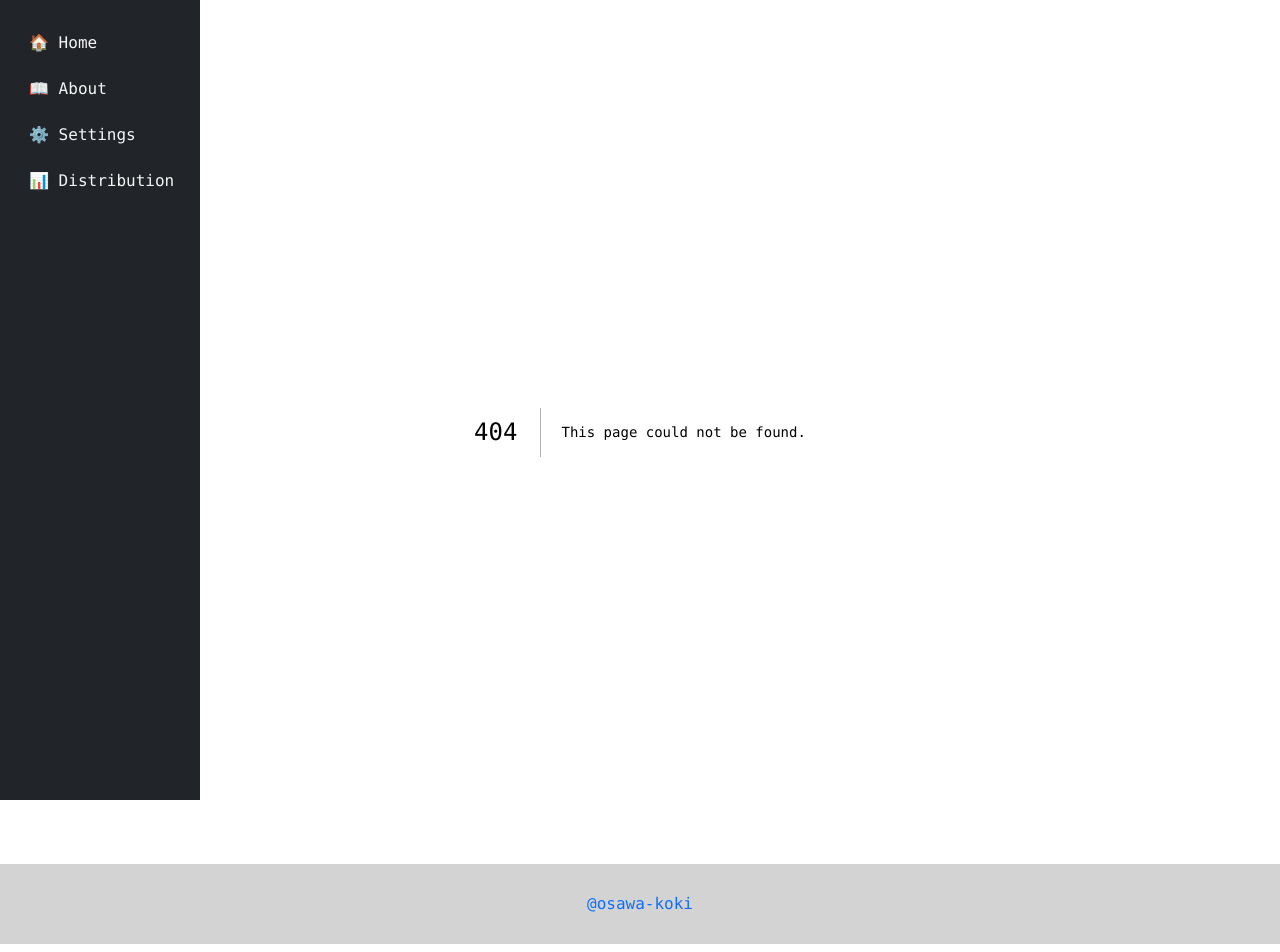
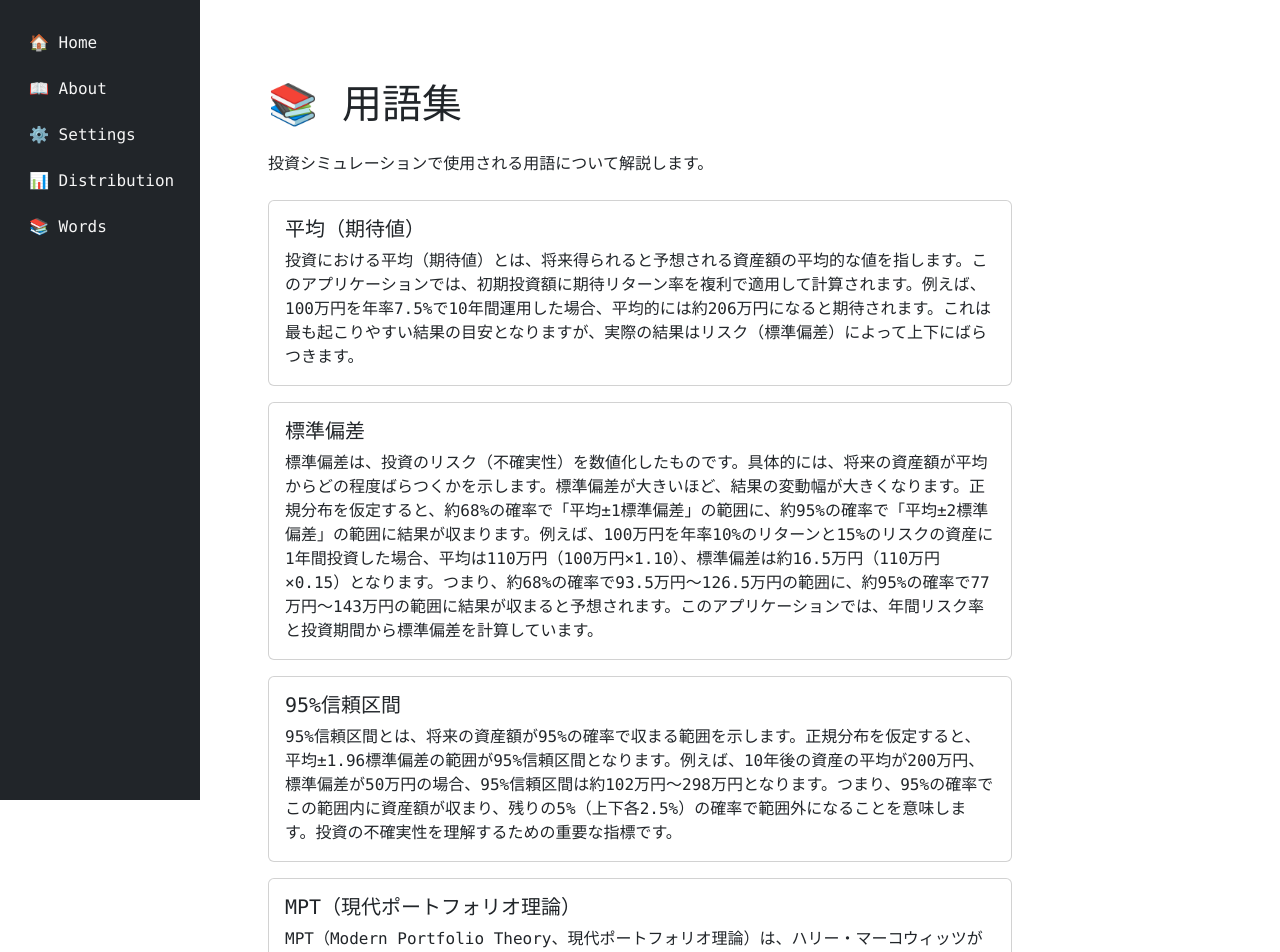
Before and after one commit to osawa-koki/investment-good-sleep-line, a Next.js app: page /words in a window 1280 px wide. Before the commit this address had no page. Shown: the top 952 px of the page. Built offline with nearby package versions, Linux system fonts and the light colour scheme.

Commit message:
用語集の作成

```diff
--- /dev/null
+++ b/app/words/page.tsx
@@ -0,0 +1,104 @@
+'use client'
+
+import React, { useEffect, useRef } from 'react'
+import { Container, Card } from 'react-bootstrap'
+import { useSearchParams } from 'next/navigation'
+import Link from 'next/link'
+
+interface Term {
+  id: string
+  title: string
+  description: React.ReactNode
+}
+
+const terms: Term[] = [
+  {
+    id: 'mean',
+    title: '平均（期待値）',
+    description: '投資における平均（期待値）とは、将来得られると予想される資産額の平均的な値を指します。このアプリケーションでは、初期投資額に期待リターン率を複利で適用して計算されます。例えば、100万円を年率7.5%で10年間運用した場合、平均的には約206万円になると期待されます。これは最も起こりやすい結果の目安となりますが、実際の結果はリスク（標準偏差）によって上下にばらつきます。'
+  },
+  {
+    id: 'stddev',
+    title: '標準偏差',
+    description: '標準偏差は、投資のリスク（不確実性）を数値化したものです。具体的には、将来の資産額が平均からどの程度ばらつくかを示します。標準偏差が大きいほど、結果の変動幅が大きくなります。正規分布を仮定すると、約68%の確率で「平均±1標準偏差」の範囲に、約95%の確率で「平均±2標準偏差」の範囲に結果が収まります。例えば、100万円を年率10%のリターンと15%のリスクの資産に1年間投資した場合、平均は110万円（100万円×1.10）、標準偏差は約16.5万円（110万円×0.15）となります。つまり、約68%の確率で93.5万円〜126.5万円の範囲に、約95%の確率で77万円〜143万円の範囲に結果が収まると予想されます。このアプリケーションでは、年間リスク率と投資期間から標準偏差を計算しています。'
+  },
+  {
+    id: 'confidence-interval',
+    title: '95%信頼区間',
+    description: '95%信頼区間とは、将来の資産額が95%の確率で収まる範囲を示します。正規分布を仮定すると、平均±1.96標準偏差の範囲が95%信頼区間となります。例えば、10年後の資産の平均が200万円、標準偏差が50万円の場合、95%信頼区間は約102万円〜298万円となります。つまり、95%の確率でこの範囲内に資産額が収まり、残りの5%（上下各2.5%）の確率で範囲外になることを意味します。投資の不確実性を理解するための重要な指標です。'
+  },
+  {
+    id: 'mpt',
+    title: 'MPT（現代ポートフォリオ理論）',
+    description: (
+      <>
+        MPT（Modern Portfolio Theory、現代ポートフォリオ理論）は、ハリー・マーコウィッツが1952年に提唱した投資理論です。リスクとリターンのトレードオフを数学的に分析し、効率的なポートフォリオ（資産の組み合わせ）を構築する方法を示します。主要な概念として、分散投資によってリスクを低減できることや、リスク許容度に応じた最適な資産配分が存在することが挙げられます。<Link href="/words?q=tobin-separation" style={{ textDecoration: 'none' }}>トービンの分離定理</Link>は、このMPTの重要な拡張理論の一つです。
+      </>
+    )
+  },
+  {
+    id: 'market-portfolio',
+    title: 'マーケット・ポートフォリオ',
+    description: (
+      <>
+        マーケット・ポートフォリオ（Market Portfolio）は、市場に存在するすべてのリスク資産を、その時価総額に比例した割合で保有するポートフォリオです。<Link href="/words?q=mpt" style={{ textDecoration: 'none' }}>現代ポートフォリオ理論（MPT）</Link>において、最も効率的なリスク資産の組み合わせとされています。実務上は、世界株式インデックスファンドなどの幅広く分散されたポートフォリオがマーケット・ポートフォリオの近似として用いられます。<Link href="/words?q=tobin-separation" style={{ textDecoration: 'none' }}>トービンの分離定理</Link>では、すべての投資家は個人のリスク許容度に関わらず、同じマーケット・ポートフォリオを保有すべきだとされています。
+      </>
+    )
+  },
+  {
+    id: 'tobin-separation',
+    title: 'トービンの分離定理',
+    description: (
+      <>
+        トービンの分離定理（Tobin&apos;s Separation Theorem）は、ジェームズ・トービンが提唱したポートフォリオ理論の重要な定理です。この定理によれば、投資家のリスク許容度に応じた資産配分は、「<Link href="/words?q=market-portfolio" style={{ textDecoration: 'none' }}>マーケット・ポートフォリオ</Link>」と「無リスク資産（現金など）」の2つに分離できます。つまり、リスクを調整したい場合、リスク資産の中身を変更するのではなく、マーケット・ポートフォリオと無リスク資産の配分比率を変えるべきだということです。このアプリケーションでは、投資比率を下げる（無リスク資産の比率を上げる）ことが、リスク・リターンの組み合わせを変えずにリスクを下げる推奨方法として説明されています。
+      </>
+    )
+  }
+]
+
+export default function WordsPage (): React.JSX.Element {
+  const searchParams = useSearchParams()
+  const q = searchParams.get('q')
+  const termRefs = useRef<{ [key: string]: HTMLDivElement | null }>({})
+
+  useEffect(() => {
+    if (q && termRefs.current[q]) {
+      // スクロール位置を調整（ヘッダー分のオフセットを考慮）
+      const element = termRefs.current[q]
+      if (element) {
+        const offset = 100 // ヘッダー分のオフセット
+        const elementPosition = element.getBoundingClientRect().top + window.scrollY
+        window.scrollTo({
+          top: elementPosition - offset,
+          behavior: 'smooth'
+        })
+      }
+    }
+  }, [q])
+
+  return (
+    <Container className="py-5">
+      <h1 className="mb-4">📚 用語集</h1>
+      <p className="mb-4">
+        投資シミュレーションで使用される用語について解説します。
+      </p>
+
+      {terms.map((term) => (
+        <Card
+          key={term.id}
+          className="mb-3"
+          ref={(el) => { termRefs.current[term.id] = el }}
+          style={{
+            backgroundColor: q === term.id ? '#fffbcc' : 'white',
+            transition: 'background-color 0.3s ease'
+          }}
+        >
+          <Card.Body>
+            <Card.Title>{term.title}</Card.Title>
+            <Card.Text>{term.description}</Card.Text>
+          </Card.Body>
+        </Card>
+      ))}
+    </Container>
+  )
+}
--- a/pages.ts
+++ b/pages.ts
@@ -24,6 +24,11 @@ const pages: Page[] = [
     emoji: '📊',
     path: '/distribution/',
     name: 'Distribution'
+  },
+  {
+    emoji: '📚',
+    path: '/words/',
+    name: 'Words'
   }
 ]
 
```
Also changed, not shown: app/distribution/page.tsx (+6 -5 lines).
